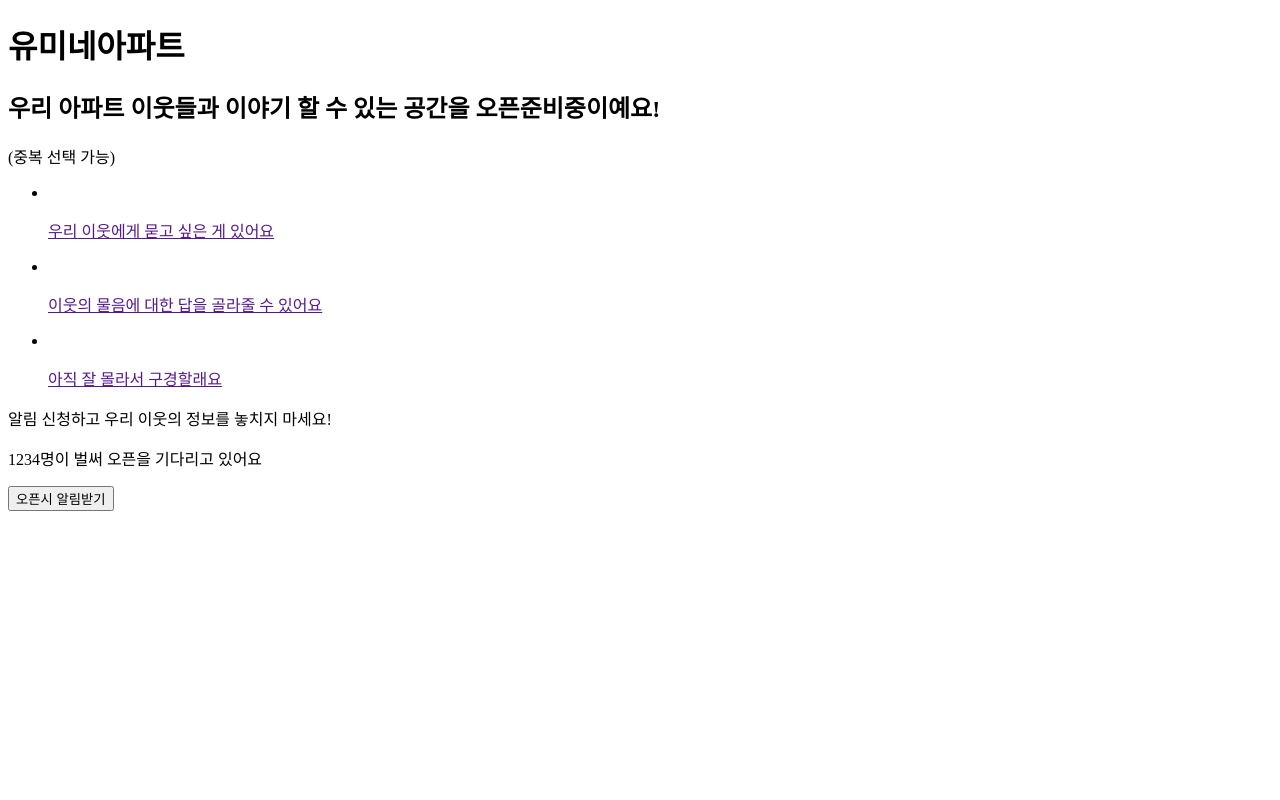
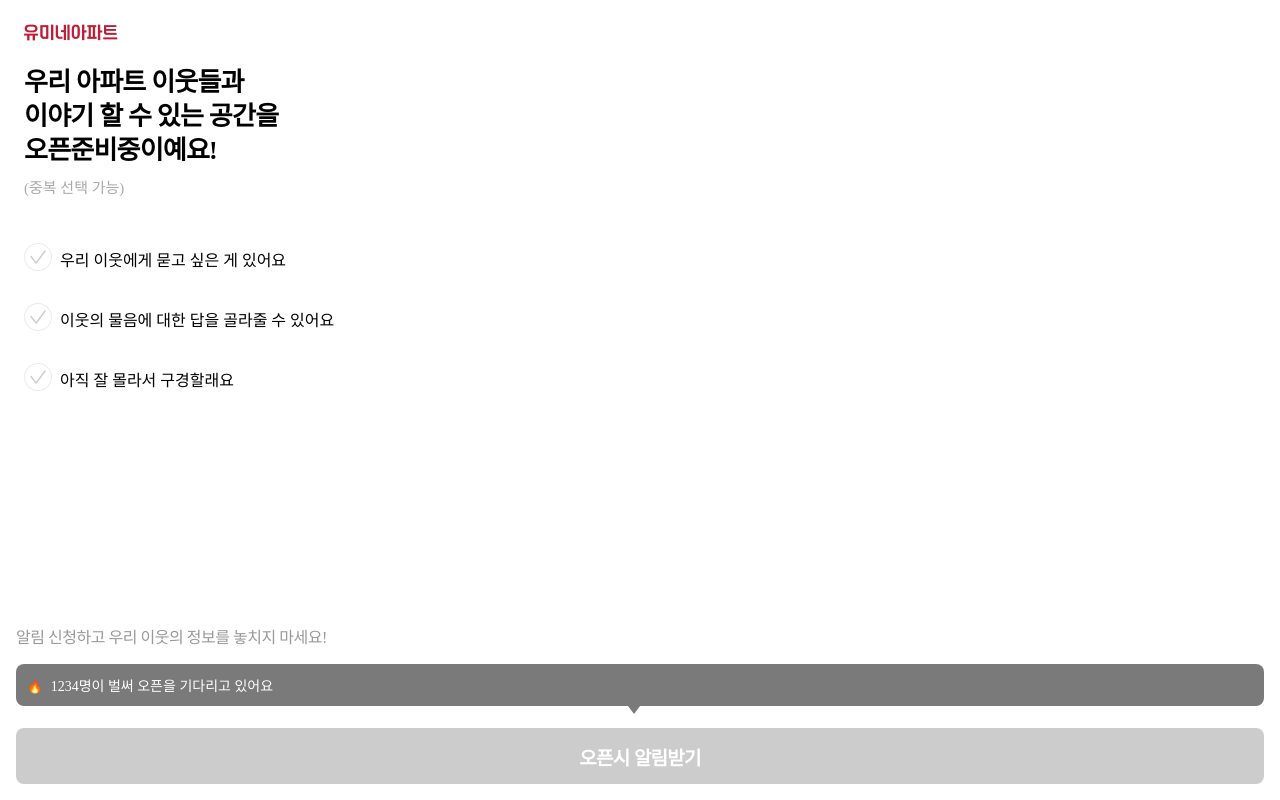
Before and after one commit to karrotmvp/ourapt, a plain HTML site: page react_view/preopen/index.html in a window 1280 px wide. Drawn offline with Linux system fonts and the light colour scheme; a web font is replaced by a local one.

Commit message:
update: preopen markup, styling

```diff
--- a/react_view/preopen/index.html
+++ b/react_view/preopen/index.html
@@ -4,36 +4,43 @@
     <meta charset="UTF-8">
     <meta http-equiv="X-UA-Compatible" content="IE=edge">
     <meta name="viewport" content="width=device-width, initial-scale=1.0">
+
+    <link rel="stylesheet" href="./src/style.css">
+    <link href='//spoqa.github.io/spoqa-han-sans/css/SpoqaHanSansNeo.css' rel='stylesheet' type='text/css'>
+
     <title>유미네아파트 사전오픈 신청</title>
 </head>
 <body>
-    <h1 class="logo">유미네아파트</h1>
-    <h2 class="title">우리 아파트 이웃들과 이야기 할 수 있는 공간을 오픈준비중이예요!</h2>
+    <h1 class="logo">
+        유미네아파트
+        <!-- <img src="./src/temp-logo.png" alt="유미네아파트"> -->
+    </h1>
+    <h2 class="title">우리 아파트 이웃들과<br>이야기 할 수 있는 공간을<br>오픈준비중이예요!</h2>
     <p class="multiple-selection-info">(중복 선택 가능)</p>
     <ul>
         <li>
-            <a href="">
-                <img src="" alt="">
+            <a href="#">
+                <img src="./src/check-unselect.png" alt="선택해제">
                 <p>우리 이웃에게 묻고 싶은 게 있어요</p>
             </a>
         </li>
         <li>
-            <a href="">
-                <img src="" alt="">
+            <a href="#">
+                <img src="./src/check-unselect.png" alt="선택해제">
                 <p>이웃의 물음에 대한 답을 골라줄 수 있어요</p>
             </a>
         </li>
         <li>
-            <a href="">
-                <img src="" alt="">
+            <a href="#">
+                <img src="./src/check-unselect.png" alt="선택해제">
                 <p>아직 잘 몰라서 구경할래요</p>
             </a>
         </li>
     </ul>
-    <div class="tooltip">
-        <p>알림 신청하고 우리 이웃의 정보를 놓치지 마세요!</p>
-        <p>1234명이 벌써 오픈을 기다리고 있어요</p>
+    <div class="register-area">
+        <p class="register-info">알림 신청하고 우리 이웃의 정보를 놓치지 마세요!</p>
+        <p class="register-bubble"> <span>🔥</span>1234명이 벌써 오픈을 기다리고 있어요</p>
+        <button class="register-btn">오픈시 알림받기</button>
     </div>
-    <button>오픈시 알림받기</button>
 </body>
 </html>
--- /dev/null
+++ b/react_view/preopen/src/style.css
@@ -0,0 +1,187 @@
+/* TODO */
+/* rem으로 바꿔야할지 생각해볼것: 반응형? 반응형 고려하지 않는 경우는 어떻게? 기존 코드 보자! */
+
+/* utility 스타일링 */
+
+.a11y-hidden {
+    background-color: brown;
+
+    width: 1px;
+    height: 1px;
+    margin: -1px;
+
+    position: absolute;
+
+    clip: rect(0, 0, 0, 0);
+    overflow: hidden;
+}
+
+
+/* 전체 영역 UASS초기화 및 바디 스타일링 */
+* {
+    box-sizing: border-box;
+}
+
+body {
+    /* background-color: bisque; */
+    height: 100vh;
+    width: 100vw;
+    box-sizing: border-box;
+    position: relative;
+    margin: 0;
+    padding: 16px;
+    font-family: 'Spoqa Han Sans Neo', 'sans-serif';
+    font-weight: 400;
+    word-break: keep-all;
+}
+
+h1, h2, ul, p {
+    margin: 0;
+    padding: 0;
+}
+
+ul {
+    list-style: none;
+}
+
+a:-webkit-any-link {
+    text-decoration: none;
+}
+
+
+/* 질문 및 보기 스타일링 */
+
+.logo {
+    margin: 8px;
+
+    color: transparent;
+    font-size: 26px;
+    line-height: 1em;
+}
+
+
+.logo::before{
+    content: "";
+
+    position: absolute;
+    top: 24px;
+    left: 24px;
+
+    width: 96px;
+    height: 26px;
+
+    background: url(./temp-logo.png) no-repeat;
+}
+
+.title {
+    /* background-color: chartreuse; */
+
+    padding: 8px;
+
+    font-size: 26px;
+    font-weight: 700;
+    line-height: 34px;
+    letter-spacing: -0.03em;
+
+}
+
+.multiple-selection-info {
+    padding-left: 8px;
+
+    font-size: 15px;
+    color: #AAAAAA;
+}
+
+ul {
+    margin-top: 32px;
+}
+
+ul li{
+    /* background-color: blue; */
+    padding: 14px 8px;
+}
+
+ul li a{
+    display: flex;
+}
+
+ul li a img{
+    width: 28px;
+    height: 28px;
+}
+
+ul li a p{
+    /* background-color: blueviolet; */
+    display: inline;
+    padding: 4px 8px;
+
+    color: #000000;
+}
+
+
+/* 버튼 관련 스타일링 */
+
+.register-area{
+    /* background-color: cadetblue; */
+    width: 100%;
+    padding: 16px;
+    position: absolute;
+    bottom: 0px;
+    left: 0px;
+    right: 0px;
+    box-sizing: border-box;
+}
+
+.register-info{
+    margin-bottom: 16px;
+    color: #999999;
+    font-size: 16px;
+    letter-spacing: -0.03em;
+}
+
+.register-bubble{
+    display: inline-block;
+    width: 100%;
+    height: auto;
+    padding: 11px;
+    /* margin-bottom: 6px; */
+
+    color: #FFFFFF;
+    font-size: 14px;
+    vertical-align: middle;
+    /* line-height: auto; */
+
+    background-color: #7A7A7A;
+    border-radius: 8px;
+    position: relative;
+}
+
+.register-bubble::after{
+    content: "";
+    border: 6px solid transparent;
+    border-top: 8px solid #7A7A7A;
+    position: absolute;
+    top: 100%;
+    right: 50%;;
+}
+
+.register-bubble span{
+    font-size: 0.9em;
+    margin-right: 8px;
+}
+
+.register-btn{
+    width: 100%;
+    height: 56px;
+    margin-top: 22px;
+    padding: 0;
+
+    color: #FFFFFF;
+    font-size: 19px;
+    font-weight: 700;
+    letter-spacing: -0.04em;
+
+    background-color: #CCCCCC;
+    border: none;
+    border-radius: 8px;
+}
```
Also changed, not shown: react_view/preopen/src/check-unselect.png (added), react_view/preopen/src/temp-logo.png (added), react_view/preopen/style.css (deleted).
